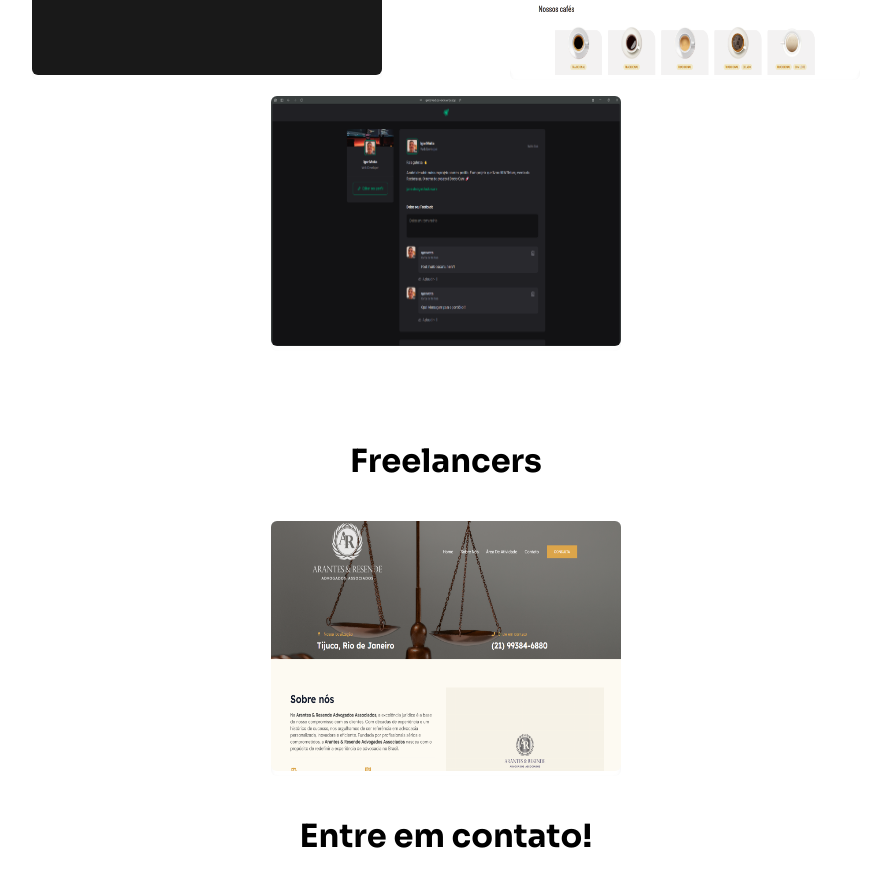
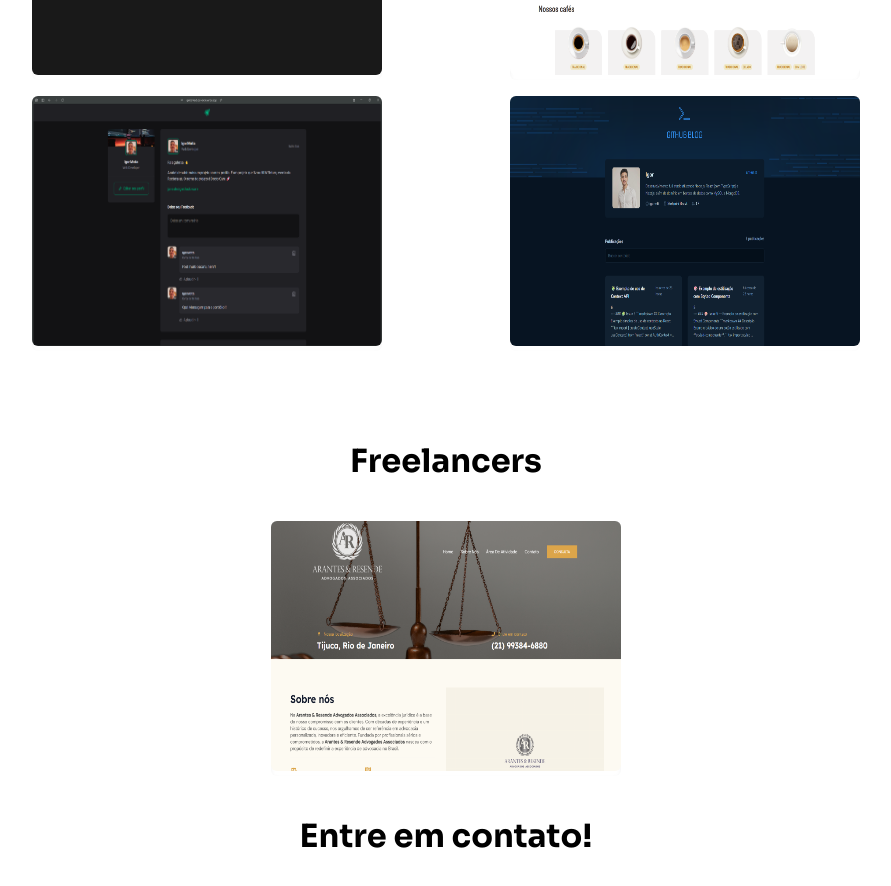
Before and after one commit to igormtt/portfolio-v2, a React (Vite) app: page / in a window 1280 px wide. Shown: the part 2751-3637 px from the top of the page, without its empty margins (194-1085 px from the left). Built offline with nearby package versions, Linux system fonts and the light colour scheme.

Commit message:
Adicionando projeto: github-blog

```diff
--- a/src/App.module.css
+++ b/src/App.module.css
@@ -447,10 +447,9 @@
     width: 100%;
     text-align: center;
   }
-
 }
 
-@media (min-width : 1440px) {
+@media (min-width: 1440px) {
   .form_container input {
     width: 700px;
   }
@@ -463,5 +462,4 @@
     display: flex;
     width: 700px;
   }
-
 }
--- a/src/App.tsx
+++ b/src/App.tsx
@@ -220,6 +220,10 @@ export default function App() {
               url="https://ignite-feed-psi-orcin.vercel.app/"
               image="/ignite-feed.png"
             />
+            <Projeto
+              url="https://github-blog-ee2p.vercel.app/"
+              image="/github-blog.png"
+            />
           </div>
         </div>
 
```
Also changed, not shown: public/github-blog.png (added).
